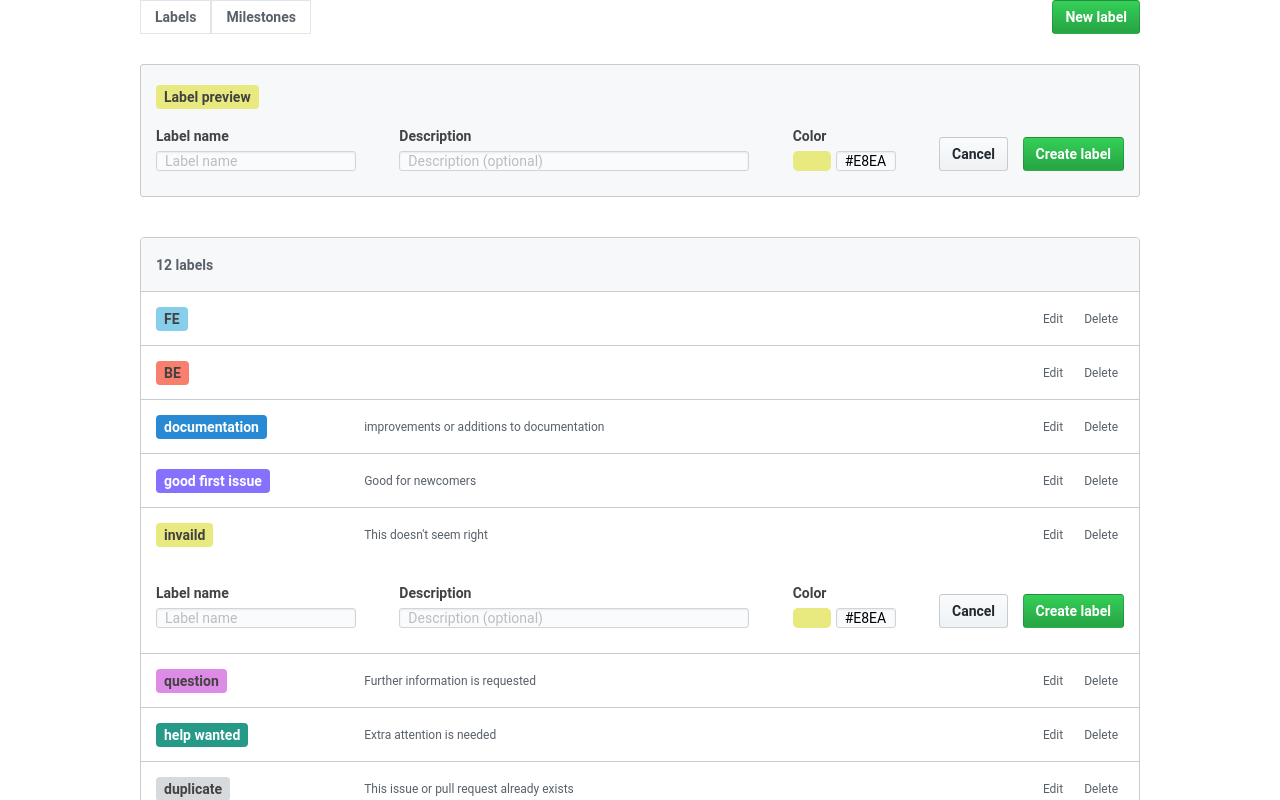
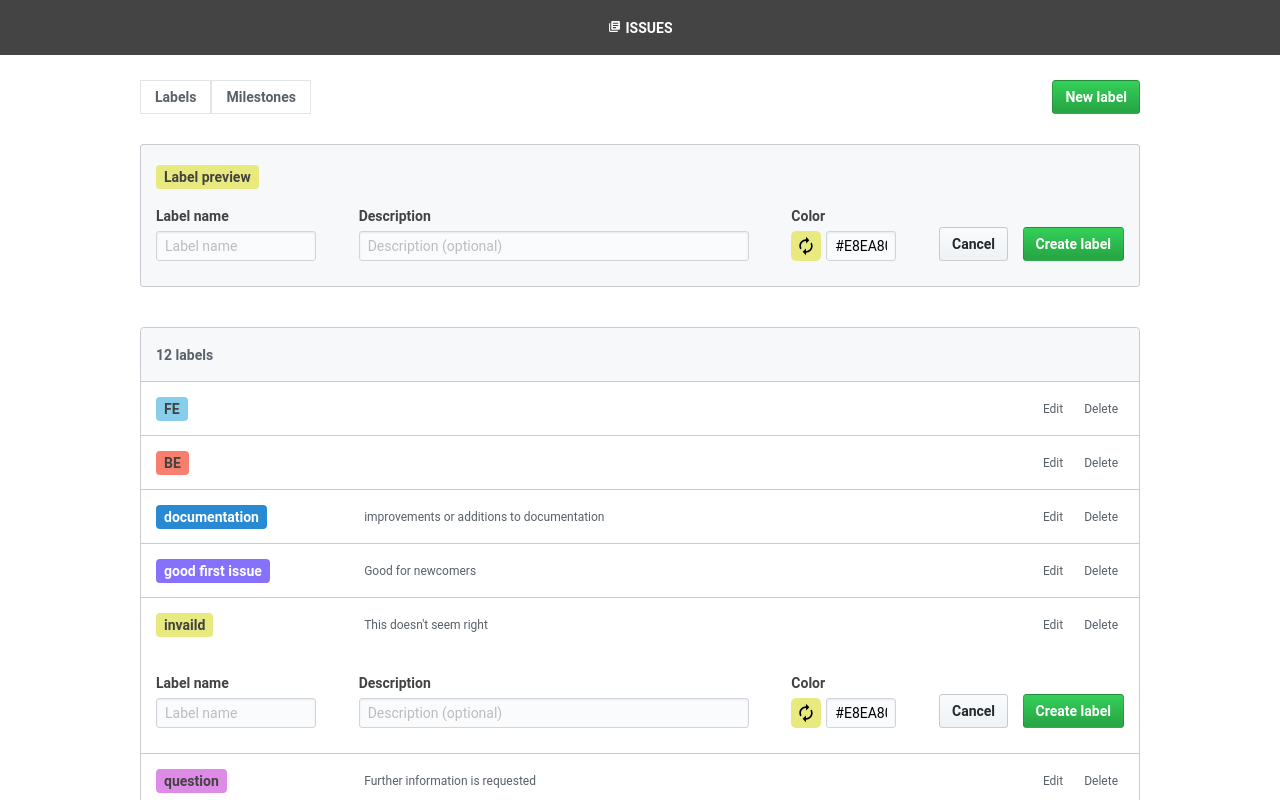
Before and after one commit to codesquad-member-2020/issue-tracker-06, a React app in the folder FE/: page /labels in a window 1280 px wide. Shown: the top 800 px of the page. Built offline with nearby package versions, Linux system fonts and the light colour scheme.

Commit message:
[#16] feat : labels ui 수정
- input width , height 수정
- label change 버튼에 material-ui icon 추가

```diff
--- a/FE/src/components/Labels/Labels.jsx
+++ b/FE/src/components/Labels/Labels.jsx
@@ -2,11 +2,13 @@ import React from 'react';
 import styled from 'styled-components';
 import LabelsMilestonesTap from '@/components/LabelsMilestonesTap/LabelsMilestonesTap';
 import NewLabel from '@/components/Labels/NewLabel/NewLabel';
+import Header from '@/components/header/Header';
 
 const Wrapper = styled.div`
   margin: auto;
   width: 1000px;
   box-sizing: border-box;
+  margin-top: 25px;
   color: ${({ theme }) => theme.mainFontColor};
 `;
 
@@ -117,6 +119,7 @@ const NewLabelWrapper = styled.div`
 const Labels = () => {
   return (
     <>
+      <Header />
       <Wrapper>
         <ButtonWrapper>
           <LabelsMilestonesTap />
--- a/FE/src/components/Labels/NewLabel/NewLabel.jsx
+++ b/FE/src/components/Labels/NewLabel/NewLabel.jsx
@@ -1,5 +1,6 @@
 import React from 'react';
 import styled from 'styled-components';
+import AutorenewIcon from '@material-ui/icons/Autorenew';
 
 const NewLabelContentWrapper = styled.div`
   display: flex;
@@ -20,25 +21,33 @@ const NewLabelTitle = styled.div`
 
 const NewLabelInput = styled.input`
   ${({ theme }) => theme.input};
-  width: 200px;
+  width: 160px;
+  height: 30px;
 `;
 
 const ColorInputWrapper = styled.div`
   display: flex;
+  align-items: center;
 `;
 
 const ColorChangeButton = styled.button`
   background: #e8ea80;
   outline: 0;
   border: 0;
-  width: 38px;
+  width: 30px;
+  height: 30px;
   border-radius: 5px;
   margin-right: 5px;
+  display: flex;
+  justify-content: center;
+  align-items: center;
+  padding: 5px;
 `;
 
 const ColorChangeInput = styled.input`
   ${({ theme }) => theme.input};
-  width: 60px;
+  width: 70px;
+  height: 30px;
 `;
 
 const NewLabelButtonWrapper = styled.div`
@@ -69,12 +78,14 @@ const NewLabel = () => {
       </NewLabelInputWrapper>
       <NewLabelInputWrapper>
         <NewLabelTitle>Description</NewLabelTitle>
-        <NewLabelInput placeholder="Description (optional)" style={{ width: '350px' }}></NewLabelInput>
+        <NewLabelInput placeholder="Description (optional)" style={{ width: '390px' }}></NewLabelInput>
       </NewLabelInputWrapper>
       <NewLabelInputWrapper>
         <NewLabelTitle>Color</NewLabelTitle>
         <ColorInputWrapper>
-          <ColorChangeButton></ColorChangeButton>
+          <ColorChangeButton>
+            <AutorenewIcon fontSize="small" />
+          </ColorChangeButton>
           <ColorChangeInput type="text" defaultValue="#E8EA80" onChange={colorInputChangeHandler}></ColorChangeInput>
         </ColorInputWrapper>
       </NewLabelInputWrapper>
```
